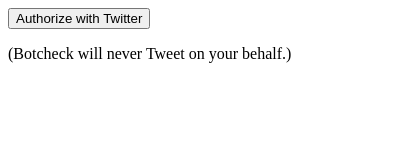
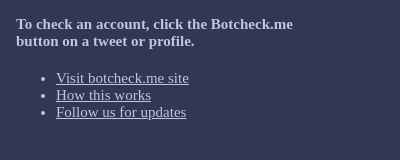
Before and after one commit to ashbhat/botcheck_chrome_extension, a browser extension: page popup/popup.html in a window 400 px wide. Drawn offline with Linux system fonts and the light colour scheme.

Commit message:
Simple popup menu with instructions and links.

```diff
--- /dev/null
+++ b/popup/popup.css
@@ -0,0 +1,20 @@
+body {
+  margin: 0;
+  padding: 1em;
+  color: #c0c5e3;
+  background-color: #333751;
+}
+
+a:active,
+a:visited,
+a:hover,
+a:focus,
+a {
+  color: #c0c5e3;
+  outline: none;
+}
+
+#app {
+  width: 320px;
+  font-size: 15px;
+}
--- a/popup/popup.html
+++ b/popup/popup.html
@@ -3,17 +3,24 @@
 <head>
   <meta charset="utf-8">
   <script src="../lib/vue.js"></script>
+  <link rel="stylesheet" type="text/css" href="popup.css">
 </head>
 
 <body>
   <div id="app">
-    <div v-if="apiKey">
-      Botcheck is ready. Click the icon on Twitter to check a user.
-    </div>
-    <div v-else>
-      <button @click="authWithTwitter">Authorize with Twitter</button>
-      <p>(Botcheck will never Tweet on your behalf.)</p>
-    </div>
+    <h4>To check an account, click the Botcheck.me button on a tweet or profile.</h4>
+    <ul>
+      <li>
+        <a href="https://botcheck.me" target="_blank">Visit botcheck.me site</a>
+      </li>
+      <li>
+        <a href="https://medium.com/@robhat/identifying-propaganda-bots-on-twitter-5240e7cb81a9" target="_blank">How this works</a>
+      </li>
+      <li>
+        <a href="http://twitter.com/theashbhat" target="_blank">Follow us for updates</a>
+      </li>
+    </ul>
+
   </div>
   <script src="popup.js"></script>
 </body>
```
